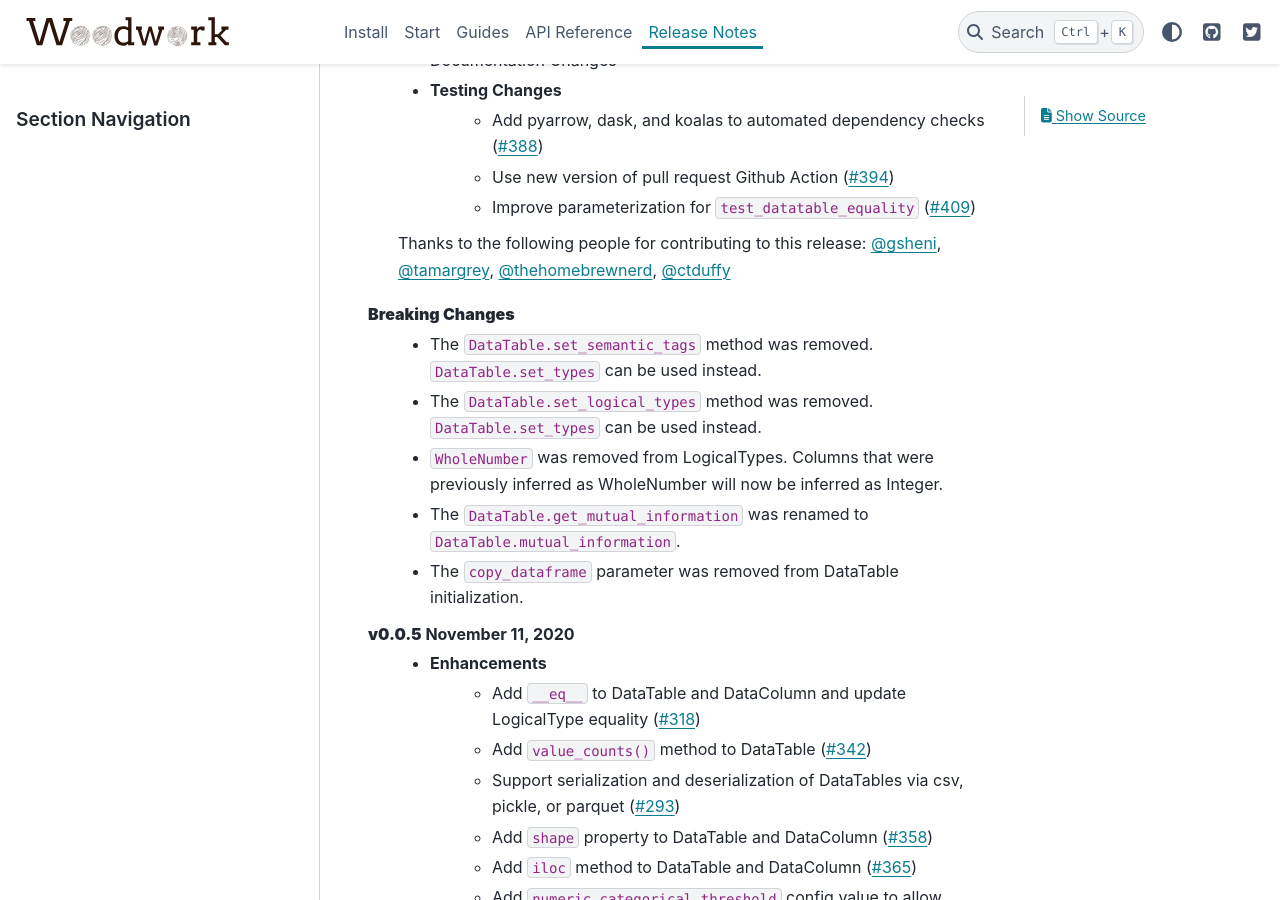
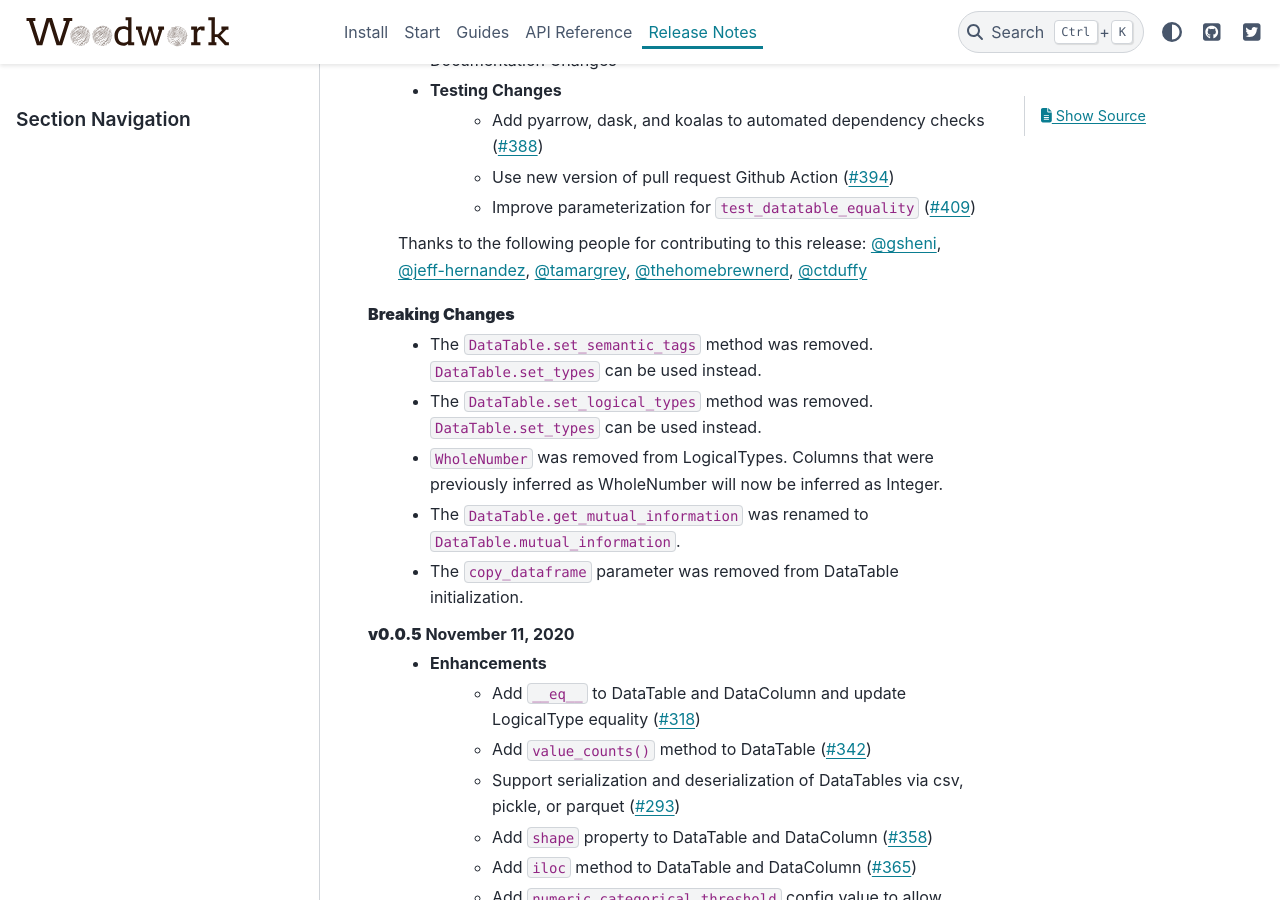
Before and after one commit to alteryx/woodwork, a Sphinx documentation site: the page built from docs/source/release_notes.rst, in a window 1280 px wide and 900 px high, scrolled down 1139 px. Built offline with Sphinx 7.4.7 and the PyData theme 0.15.4, drawn with Linux system fonts in a browser that asks for light colours; comment, search, counter and statistics services are not loaded.

Commit message:
update release notes

```diff
--- a/docs/source/release_notes.rst
+++ b/docs/source/release_notes.rst
@@ -34,7 +34,7 @@ Release Notes
         * Improve parameterization for ``test_datatable_equality`` (:pr:`409`)
 
     Thanks to the following people for contributing to this release:
-    :user:`gsheni`, :user:`tamargrey`, :user:`thehomebrewnerd`, :user:`ctduffy`
+    :user:`gsheni`, :user:`jeff-hernandez`, :user:`tamargrey`, :user:`thehomebrewnerd`, :user:`ctduffy`
 
 **Breaking Changes**
     * The ``DataTable.set_semantic_tags`` method was removed. ``DataTable.set_types`` can be used instead.
```
